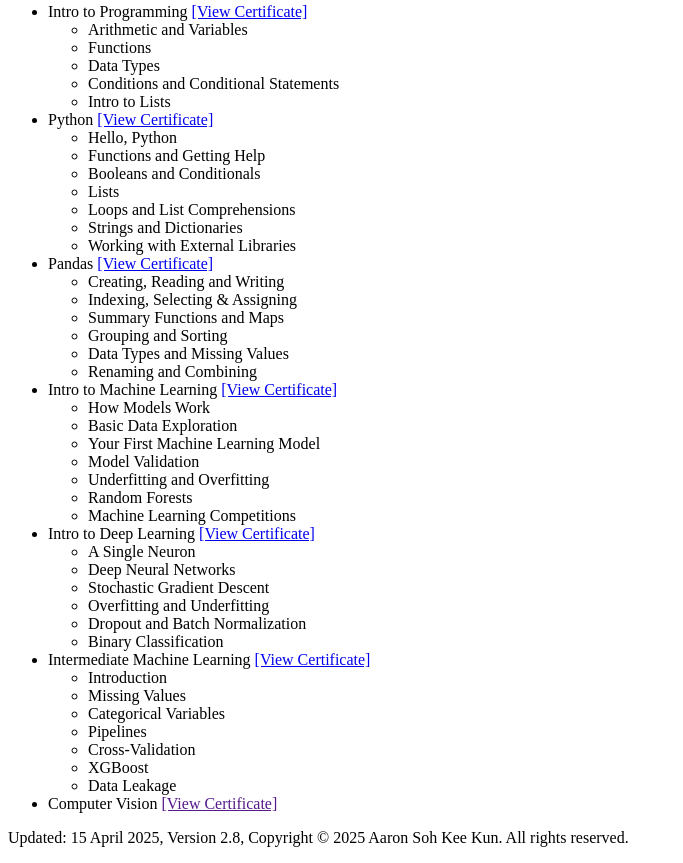
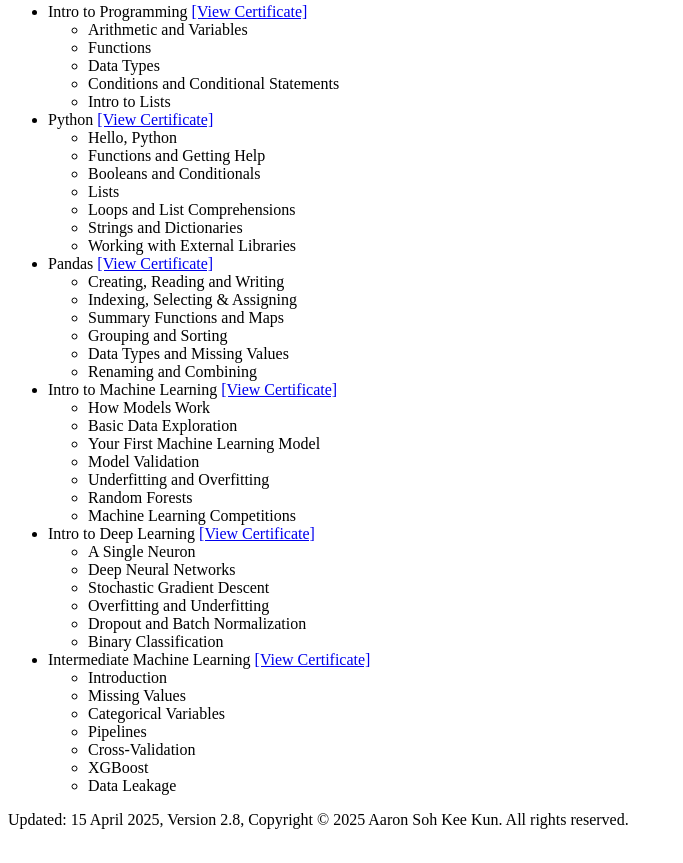
Before and after one commit to aaronsohkeekun/aaronsohkeekun.github.io, a plain HTML site: page index.html in a window 1280 px wide. Shown: the part 6251-7114 px from the top of the page, without its empty margins (0-683 px from the left). Drawn offline with Linux system fonts and the light colour scheme.

Commit message:
Update index.html

```diff
--- a/index.html
+++ b/index.html
@@ -429,8 +429,8 @@
         <li>XGBoost</li>
         <li>Data Leakage</li>
     </ul>
-    <li>Computer Vision <a href="">[View Certificate]</a></li>
-    <!--<ul>
+    <!--<li>Computer Vision <a href="">[View Certificate]</a></li>
+    <ul>
         <li>The Convolutional Classifier</li>
         <li>Convolution and ReLU</li>
         <li>Maximum Pooling</li>
```
